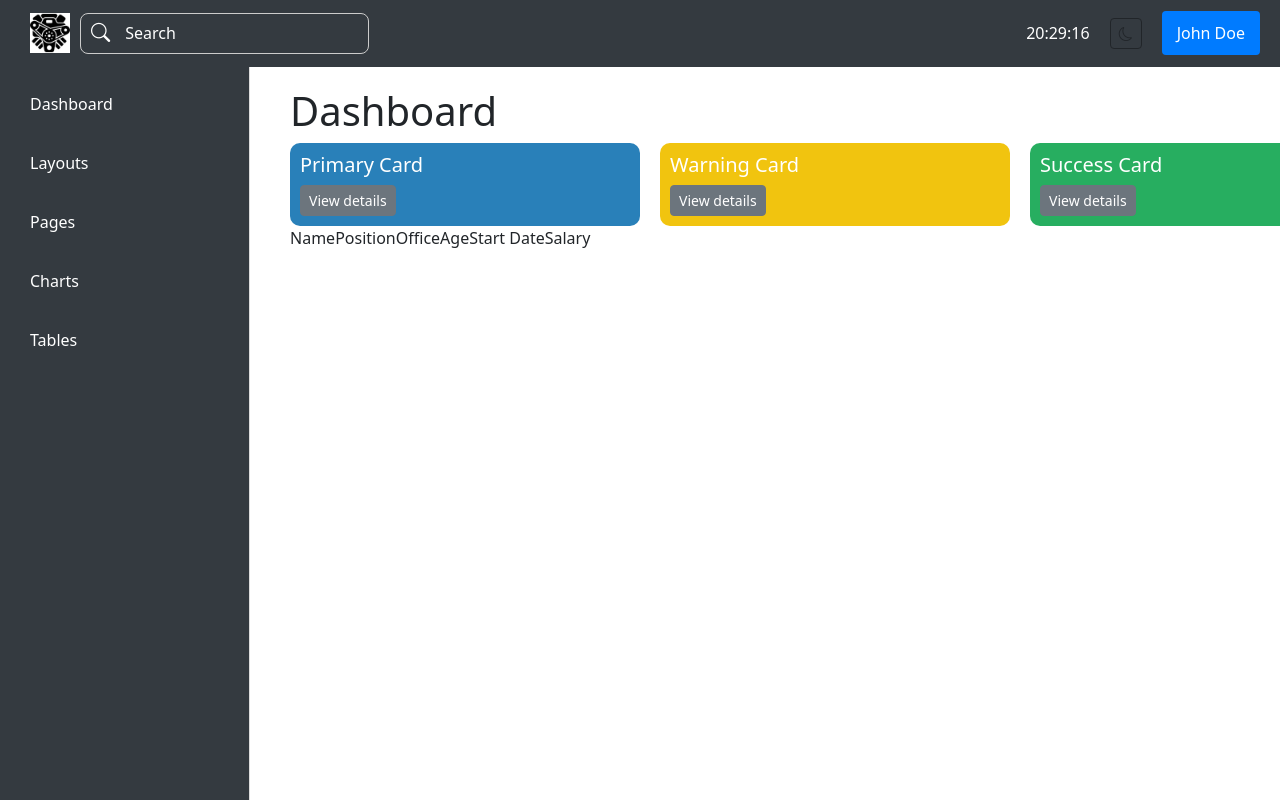
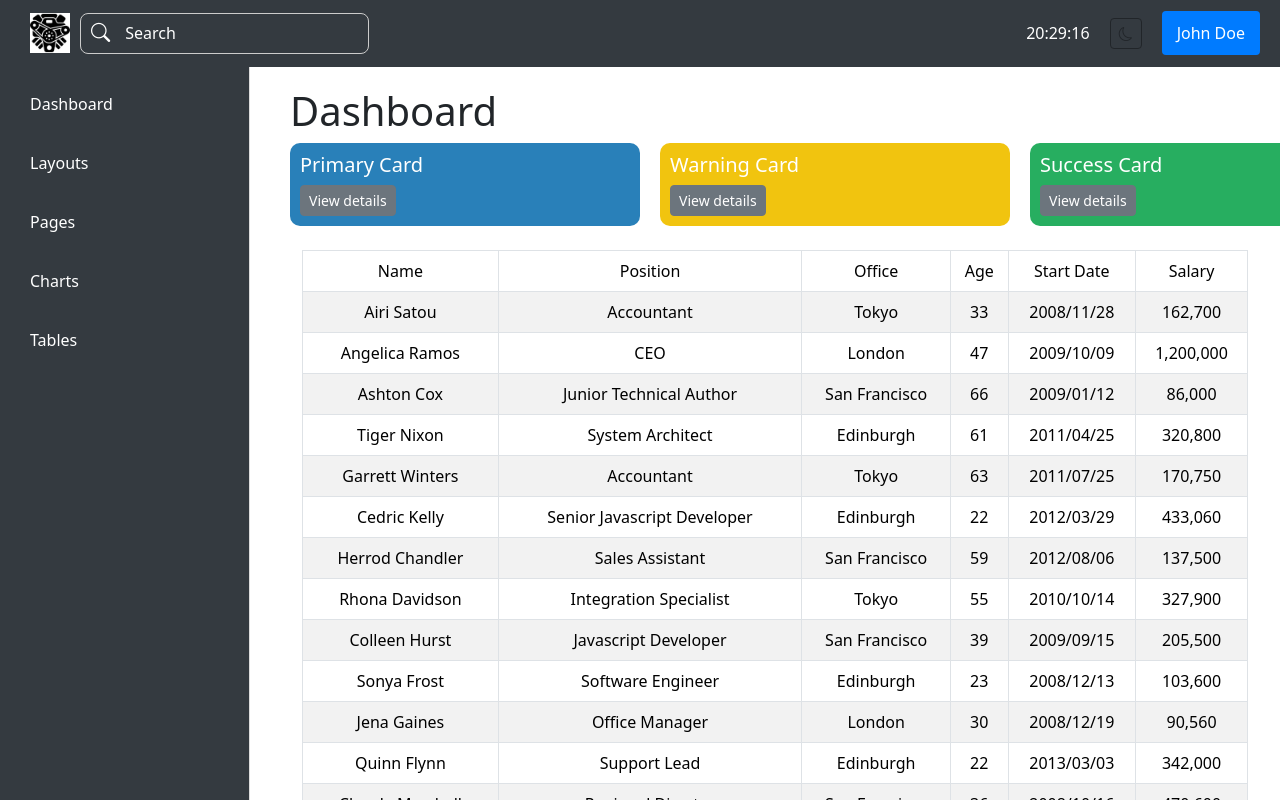
Before and after one commit to cms-engine/admin-ui, a Next.js app: page / in a window 1280 px wide. Built offline with nearby package versions, Linux system fonts and the light colour scheme; no server answers.

Commit message:
Returned the table

```diff
--- a/src/components/Table/DataTable.tsx
+++ b/src/components/Table/DataTable.tsx
@@ -1,26 +1,293 @@
 'use client'
-import React, { useEffect } from 'react'
-import axios from 'axios'
-import { API_URL } from '@/constants/API'
+import React, { useEffect, useState } from 'react'
+
+type DataRow = {
+  name: string
+  position: string
+  office: string
+  age: number
+  startDate: string
+  salary: number
+}
 
 const DataTable: React.FC = () => {
+  const [data, setData] = useState<DataRow[]>([])
+  const [sortedField, setSortedField] = useState<string | null>(null)
+  const [sortOrder, setSortOrder] = useState<'asc' | 'desc'>('asc')
+
   useEffect(() => {
-    axios.get(`${API_URL}`)
-  })
+    setData([
+      {
+        name: 'Airi Satou',
+        position: 'Accountant',
+        office: 'Tokyo',
+        age: 33,
+        startDate: '2008/11/28',
+        salary: 162700,
+      },
+      {
+        name: 'Angelica Ramos',
+        position: 'CEO',
+        office: 'London',
+        age: 47,
+        startDate: '2009/10/09',
+        salary: 1200000,
+      },
+      {
+        name: 'Ashton Cox',
+        position: 'Junior Technical Author',
+        office: 'San Francisco',
+        age: 66,
+        startDate: '2009/01/12',
+        salary: 86000,
+      },
+      {
+        name: 'Tiger Nixon',
+        position: 'System Architect',
+        office: 'Edinburgh',
+        age: 61,
+        startDate: '2011/04/25',
+        salary: 320800,
+      },
+      {
+        name: 'Garrett Winters',
+        position: 'Accountant',
+        office: 'Tokyo',
+        age: 63,
+        startDate: '2011/07/25',
+        salary: 170750,
+      },
+      {
+        name: 'Cedric Kelly',
+        position: 'Senior Javascript Developer',
+        office: 'Edinburgh',
+        age: 22,
+        startDate: '2012/03/29',
+        salary: 433060,
+      },
+      {
+        name: 'Herrod Chandler',
+        position: 'Sales Assistant',
+        office: 'San Francisco',
+        age: 59,
+        startDate: '2012/08/06',
+        salary: 137500,
+      },
+      {
+        name: 'Rhona Davidson',
+        position: 'Integration Specialist',
+        office: 'Tokyo',
+        age: 55,
+        startDate: '2010/10/14',
+        salary: 327900,
+      },
+      {
+        name: 'Colleen Hurst',
+        position: 'Javascript Developer',
+        office: 'San Francisco',
+        age: 39,
+        startDate: '2009/09/15',
+        salary: 205500,
+      },
+      {
+        name: 'Sonya Frost',
+        position: 'Software Engineer',
+        office: 'Edinburgh',
+        age: 23,
+        startDate: '2008/12/13',
+        salary: 103600,
+      },
+      {
+        name: 'Jena Gaines',
+        position: 'Office Manager',
+        office: 'London',
+        age: 30,
+        startDate: '2008/12/19',
+        salary: 90560,
+      },
+      {
+        name: 'Quinn Flynn',
+        position: 'Support Lead',
+        office: 'Edinburgh',
+        age: 22,
+        startDate: '2013/03/03',
+        salary: 342000,
+      },
+      {
+        name: 'Charde Marshall',
+        position: 'Regional Director',
+        office: 'San Francisco',
+        age: 36,
+        startDate: '2008/10/16',
+        salary: 470600,
+      },
+      {
+        name: 'Haley Kennedy',
+        position: 'Senior Marketing Designer',
+        office: 'London',
+        age: 43,
+        startDate: '2012/12/18',
+        salary: 313500,
+      },
+      {
+        name: 'Tatyana Fitzpatrick',
+        position: 'Regional Director',
+        office: 'London',
+        age: 19,
+        startDate: '2010/03/17',
+        salary: 385750,
+      },
+      {
+        name: 'Michael Silva',
+        position: 'Marketing Designer',
+        office: 'San Francisco',
+        age: 66,
+        startDate: '2012/11/27',
+        salary: 198500,
+      },
+      {
+        name: 'Paul Byrd',
+        position: 'Chief Financial Officer (CFO)',
+        office: 'New York',
+        age: 64,
+        startDate: '2010/06/09',
+        salary: 725000,
+      },
+      {
+        name: 'Gloria Little',
+        position: 'Systems Administrator',
+        office: 'New York',
+        age: 59,
+        startDate: '2009/04/10',
+        salary: 237500,
+      },
+      {
+        name: 'Bradley Greer',
+        position: 'Software Engineer',
+        office: 'London',
+        age: 41,
+        startDate: '2012/10/13',
+        salary: 132000,
+      },
+      {
+        name: 'Dai Rios',
+        position: 'Personnel Lead',
+        office: 'Edinburgh',
+        age: 35,
+        startDate: '2012/09/26',
+        salary: 217500,
+      },
+      {
+        name: 'Jenette Caldwell',
+        position: 'Development Lead',
+        office: 'New York',
+        age: 30,
+        startDate: '2011/09/03',
+        salary: 345000,
+      },
+      {
+        name: 'Yuri Berry',
+        position: 'Chief Marketing Officer (CMO)',
+        office: 'New York',
+        age: 40,
+        startDate: '2009/06/25',
+        salary: 675000,
+      },
+      {
+        name: 'Caesar Vance',
+        position: 'Pre-Sales Support',
+        office: 'New York',
+        age: 21,
+        startDate: '2011/12/12',
+        salary: 106450,
+      },
+      {
+        name: 'Doris Wilder',
+        position: 'Sales Assistant',
+        office: 'Sidney',
+        age: 23,
+        startDate: '2010/09/20',
+        salary: 85600,
+      },
+    ])
+  }, [])
+
+  /**
+   * Sorts the data array based on the provided field in ascending or descending order.
+   *
+   * @param {keyof DataRow} field - The key of the data row by which the data should be sorted.
+   *    Example: 'name', 'position', 'office', 'age', 'startDate', or 'salary'.
+   */
+  const handleSort = (field: keyof DataRow) => {
+    const order = sortedField === field && sortOrder === 'asc' ? 'desc' : 'asc'
+
+    const sortedData = [...data].sort((a, b) => {
+      if (a[field] > b[field]) {
+        return order === 'asc' ? 1 : -1
+      } else if (a[field] < b[field]) {
+        return order === 'asc' ? -1 : 1
+      } else {
+        return 0
+      }
+    })
+
+    setSortedField(field)
+    setSortOrder(order)
+    setData(sortedData)
+  }
+
   return (
-    <div className='table-container'>
-      <table>
+    <div className='container mt-4'>
+      <table className='table table-bordered table-striped'>
         <thead>
           <tr>
-            <th>Name</th>
-            <th>Position</th>
-            <th>Office</th>
-            <th>Age</th>
-            <th>Start Date</th>
-            <th>Salary</th>
+            <th
+              onClick={() => handleSort('name')}
+              style={{ cursor: 'pointer' }}
+            >
+              Name
+            </th>
+            <th
+              onClick={() => handleSort('position')}
+              style={{ cursor: 'pointer' }}
+            >
+              Position
+            </th>
+            <th
+              onClick={() => handleSort('office')}
+              style={{ cursor: 'pointer' }}
+            >
+              Office
+            </th>
+            <th onClick={() => handleSort('age')} style={{ cursor: 'pointer' }}>
+              Age
+            </th>
+            <th
+              onClick={() => handleSort('startDate')}
+              style={{ cursor: 'pointer' }}
+            >
+              Start Date
+            </th>
+            <th
+              onClick={() => handleSort('salary')}
+              style={{ cursor: 'pointer' }}
+            >
+              Salary
+            </th>
           </tr>
         </thead>
-        <tbody></tbody>
+        <tbody>
+          {data.map((row, index) => (
+            <tr key={index}>
+              <td>{row.name}</td>
+              <td>{row.position}</td>
+              <td>{row.office}</td>
+              <td>{row.age}</td>
+              <td>{row.startDate}</td>
+              <td>{row.salary.toLocaleString()}</td>
+            </tr>
+          ))}
+        </tbody>
       </table>
     </div>
   )
```
Also changed, not shown: src/components/Table/DataTable.module.css (added), 1 other file (tests, documents, lock files or other folders).
